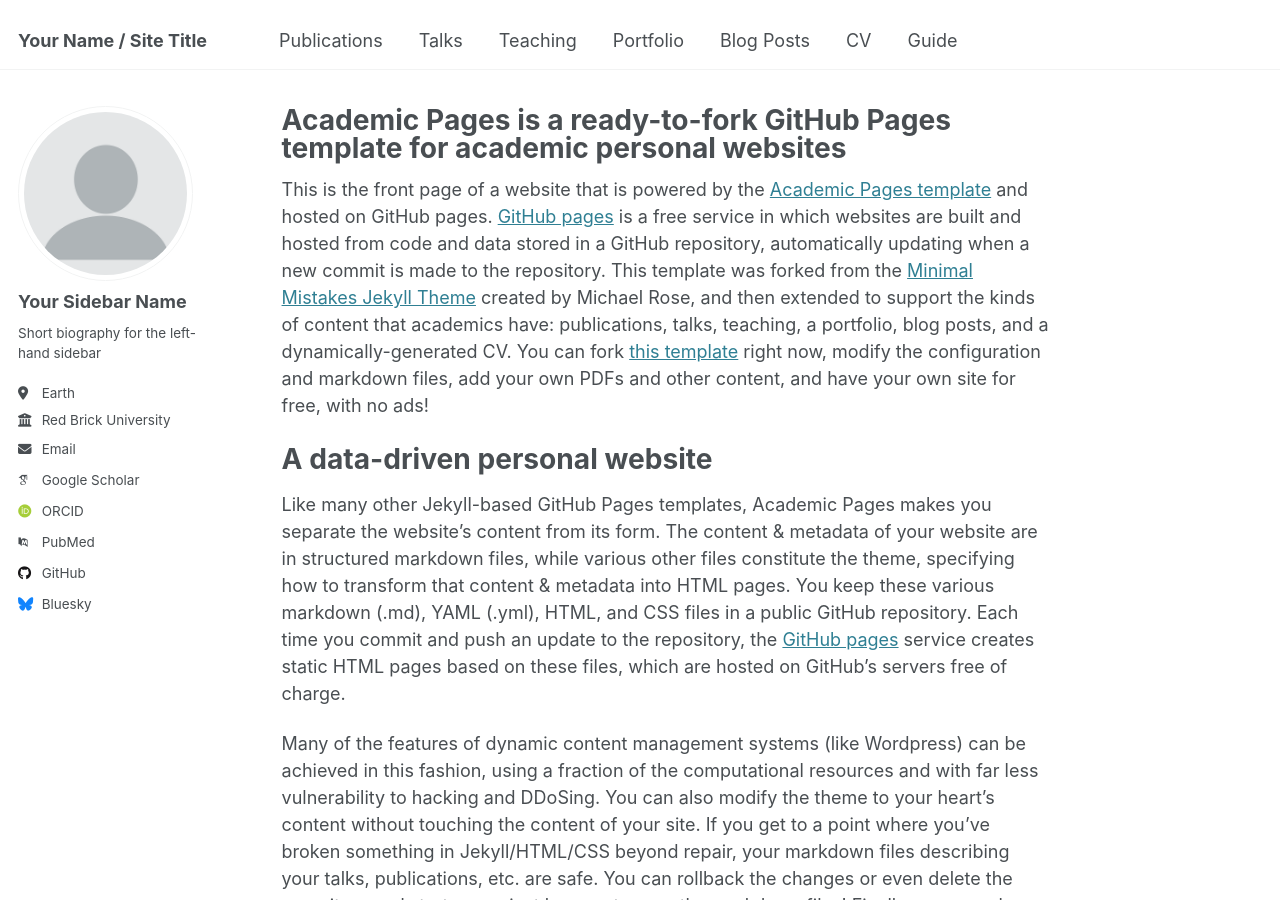
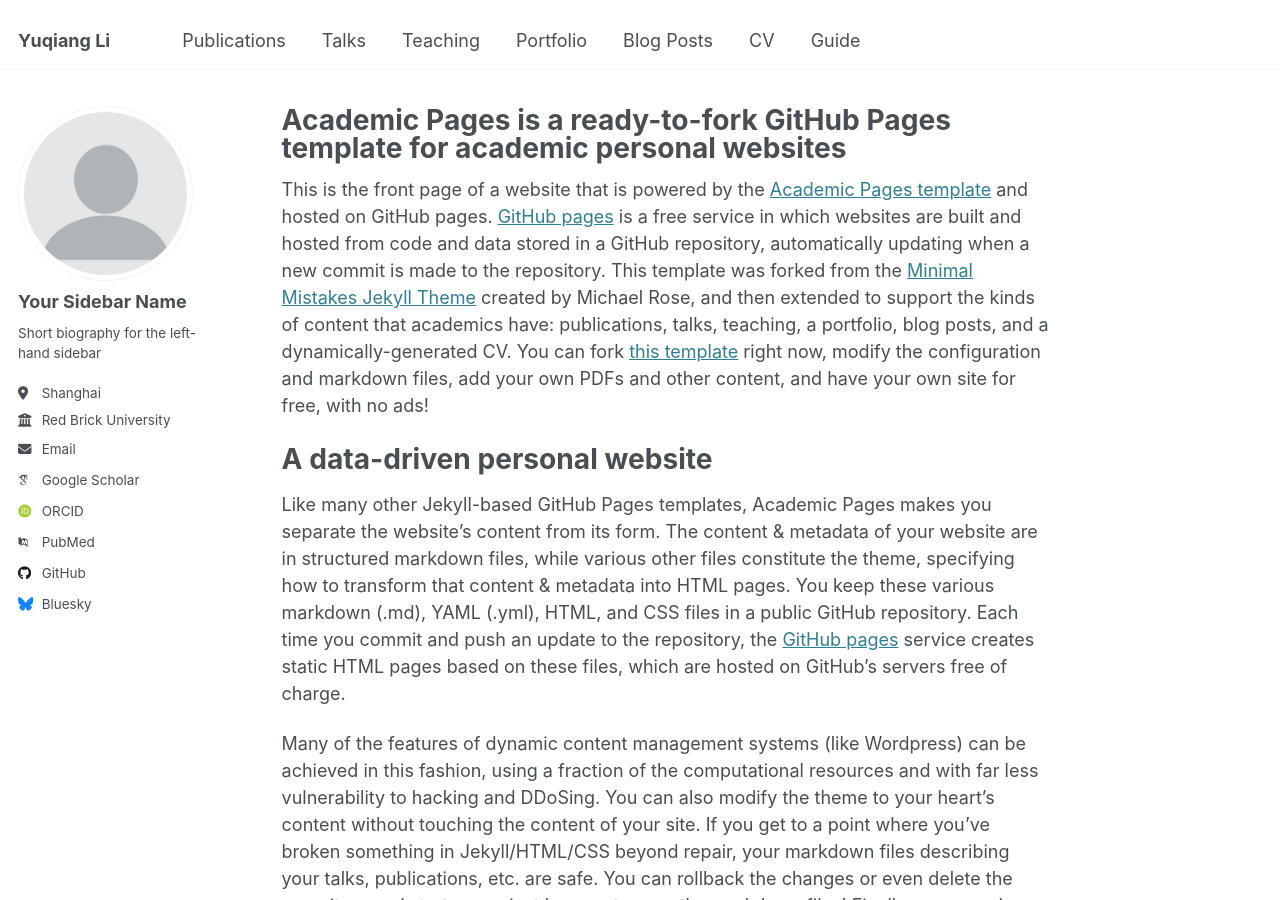
Before and after one commit to Yuqiangli092511/Yuqiangli092511.github.io, a Jekyll site: the page built from _pages/about.md, in a window 1280 px wide and 900 px high. Built offline with Jekyll 4.4.1, drawn with Linux system fonts in a browser that asks for light colours; some web fonts are replaced.

Commit message:
Update _config.yml

```diff
--- a/_config.yml
+++ b/_config.yml
@@ -9,11 +9,11 @@
 # Basic Site Settings
 locale                   : "en-US"
 site_theme               : "default"
-title                    : "Your Name / Site Title"
+title                    : "Yuqiang Li"
 title_separator          : "-"
 name                     : &name "Your Name"
-description              : &description "personal description"
-url                      : https://academicpages.github.io # the base hostname & protocol for your site e.g. "https://[your GitHub username].github.io"
+description              : &description "PhD student at School of Information Science and Engineerying, ECUST, Shanghai"
+url                      : https://Yuqiangli092511.github.io
 baseurl                  : "" # the subpath of your site, e.g. "/blog"
 repository               : "academicpages/academicpages.github.io"
 
@@ -26,10 +26,10 @@ author:
   name             : "Your Sidebar Name"
   pronouns         : # example: "she/her"
   bio              : "Short biography for the left-hand sidebar"
-  location         : "Earth"
+  location         : "Shanghai"
   employer         : "Red Brick University"
   uri              : # URL
-  email            : "none@example.org"
+  email            : "yuqiangli@foxmail.com"
 
   # Academic websites
   arxiv            : # URL - Update with the correct link to your profile
```
